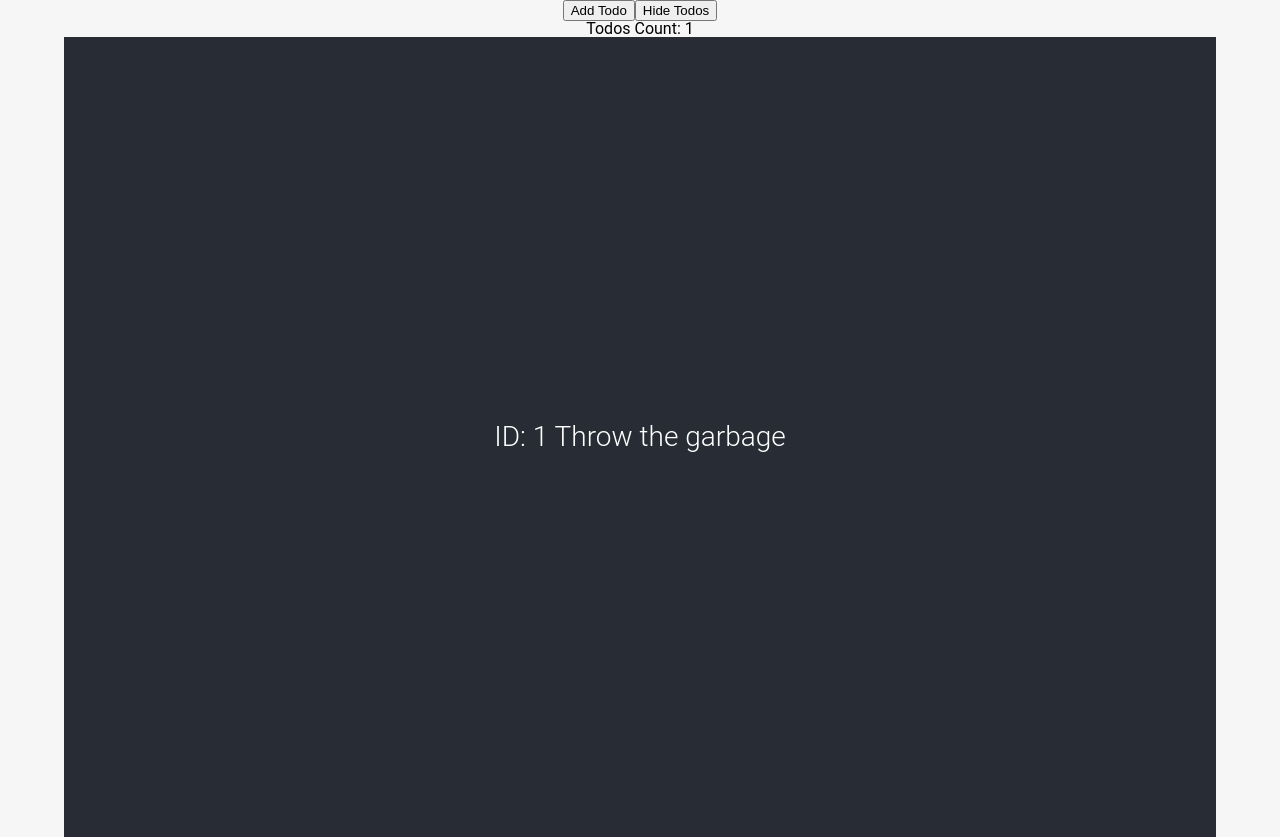
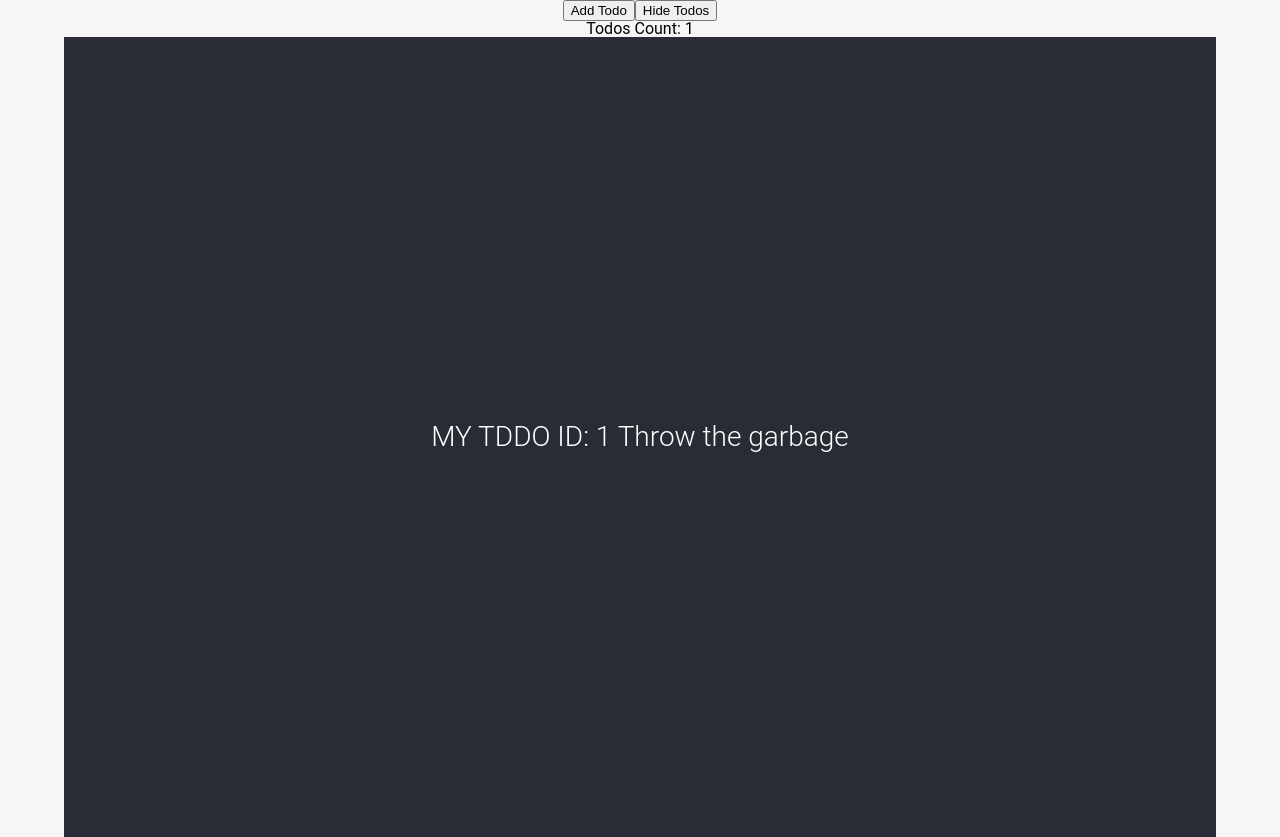
Before and after one commit to eladcandroid/gocode-shop-8-21, a React (Create React App) app: page / in a window 1280 px wide. Built offline with nearby package versions, Linux system fonts and the light colour scheme.

Commit message:
Change todo label

```diff
--- a/src/components/Todo.js
+++ b/src/components/Todo.js
@@ -2,7 +2,7 @@ function Todo({ id, children }) {
   return (
     <div className="Todo">
       <h1>
-        ID: {id} {children}
+        MY TDDO ID: {id} {children}
       </h1>
     </div>
   );
```
